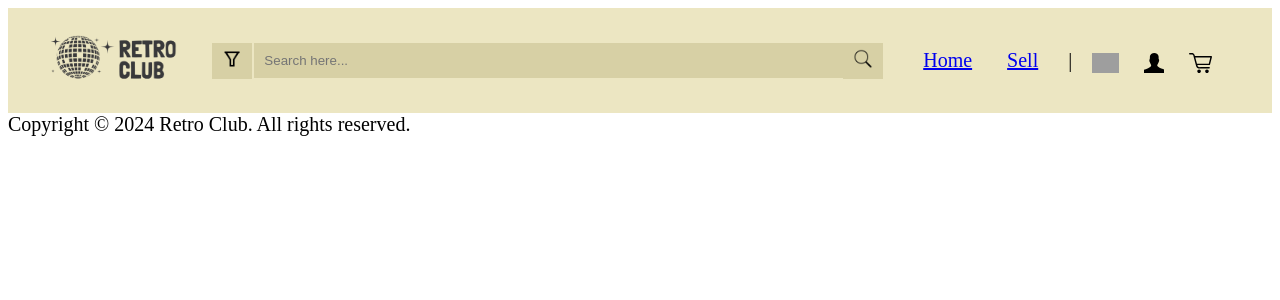
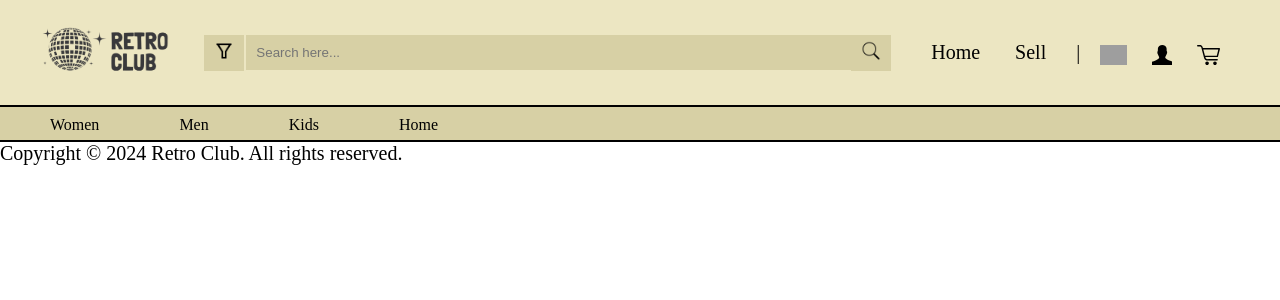
Before and after one commit to FEUP-LTW-2024/ltw-project-2024-ltw16g03, a PHP site: page /pages/homepage.php in a window 1280 px wide. Shown: the top 300 px of the page. Run offline with PHP 8.4, Linux system fonts and the light colour scheme; some web fonts are replaced; grey boxes are pictures that could not be loaded.

Commit message:
Added categories and css to homepage

```diff
--- a/css/style.css
+++ b/css/style.css
@@ -5,6 +5,8 @@ body {
     font-family: 'Red Hat Mono';
     font-weight: 400;
     font-size: 20px;
+    margin: 0;
+    padding: 0;
 }
 
 header {
@@ -62,10 +64,14 @@ header {
 .buttons a:first-child {
     margin-right: 35px;
     margin-left: 40px;
+    color: #000000;
+    text-decoration: none;
 }
 
 .buttons a:nth-child(2) {
     margin-right: 30px;
+    color: #000000;
+    text-decoration: none;
 }
 
 .buttons a:nth-child(3) {
@@ -84,6 +90,40 @@ header {
     height: 20px;
 }
 
+.categories {
+    width: 100%;
+    background-color: #D7D0A5;
+    position: sticky;
+    z-index: 1000;
+    border-top: 2px solid #000000;
+    border-bottom: 2px solid #000000;
+    transition: top 0.3s;
+    text-align: left;
+}
+
+.categories ul {
+    list-style-type: none;
+    padding: 0;
+    margin: 0;
+}
+
+.categories li {
+    display: inline-block;
+    margin-right: 20px;
+    padding: 5px;
+}
+
+.categories a {
+    text-decoration: none;
+    font-weight: 400;
+    color: #000000;
+    font-size: 16px;
+    margin-left: 45px;
+}
+
+.categories.hidden {
+    top: -50px;
+}
 
 /*
 body > header {
--- a/pages/homepage.php
+++ b/pages/homepage.php
@@ -43,6 +43,14 @@
             </nav>
         </header>
         <main>
+            <nav class="categories">
+                <ul>
+                    <li><a href="#">Women</a></li>
+                    <li><a href="#">Men</a></li>
+                    <li><a href="#">Kids</a></li>
+                    <li><a href="#">Home</a></li>
+                </ul>
+            </nav>
             <!--<form class="search">
                 <input type="text" placeholder="Search here..."/>
                 <select>
```
